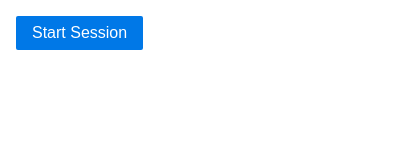
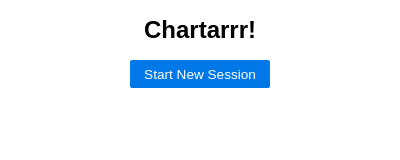
Before and after one commit to j4ln/Chartarrr, a browser extension: page popup/landing.html in a window 400 px wide. Drawn offline with Linux system fonts and the light colour scheme.

Commit message:
feat: update landing page

```diff
--- a/css/style.css
+++ b/css/style.css
@@ -1,3 +1,12 @@
-.l-box {
-	padding: 1em;
+body {
+	margin: 10px;
+	text-align: center;
 }
+
+h1 {
+	font-size: 24px;
+}
+
+.button-small {
+	font-size: 85%;
+}
--- a/popup/landing.html
+++ b/popup/landing.html
@@ -8,8 +8,7 @@
 	</head>
 
 	<body>
-		<div class="l-box">
-			<button class="pure-button pure-button-primary">Start Session</button>
-		</div>
+		<h1>Chartarrr!</h1>
+		<button class="button-small pure-button pure-button-primary">Start New Session</button>
 	</body>
 </html>
```
